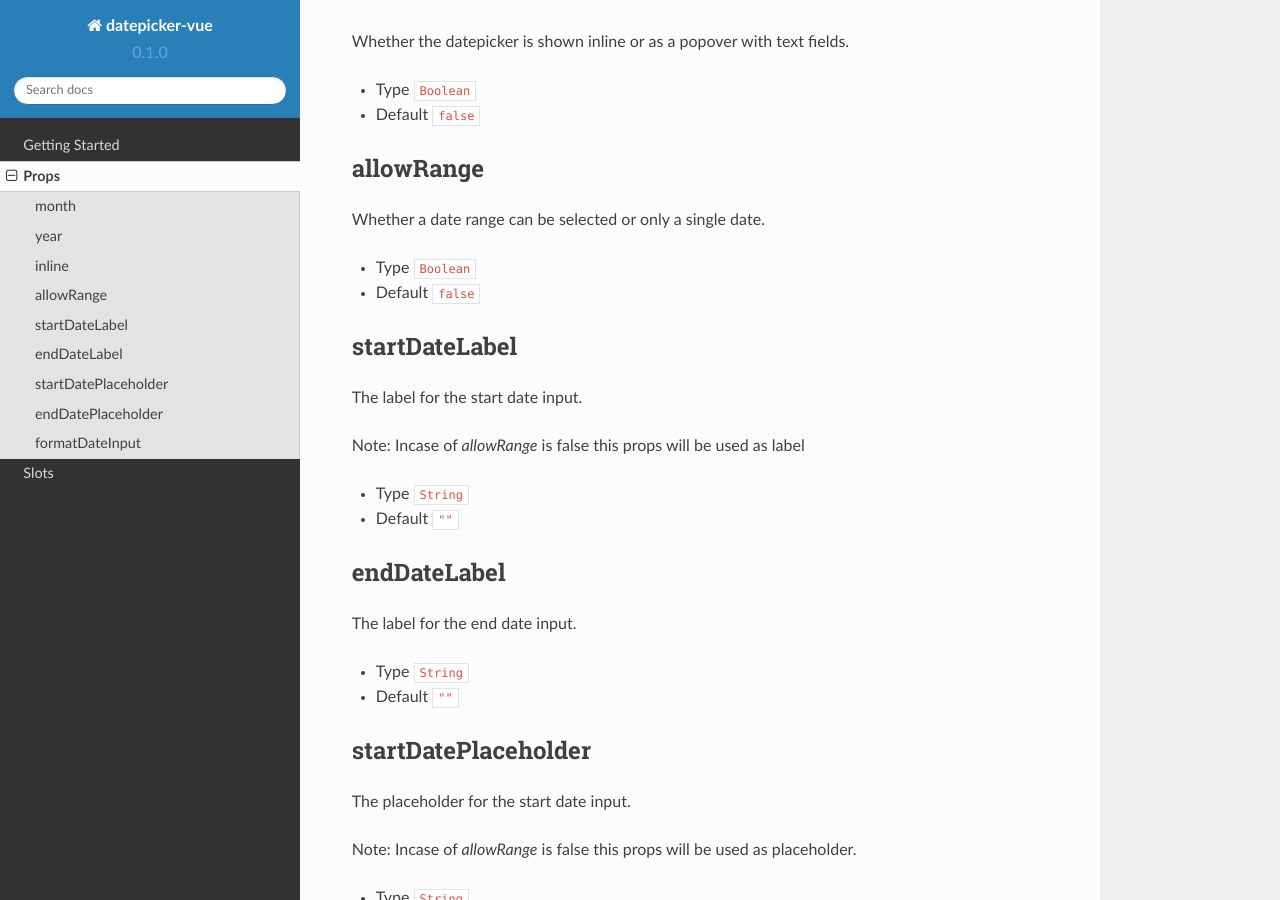
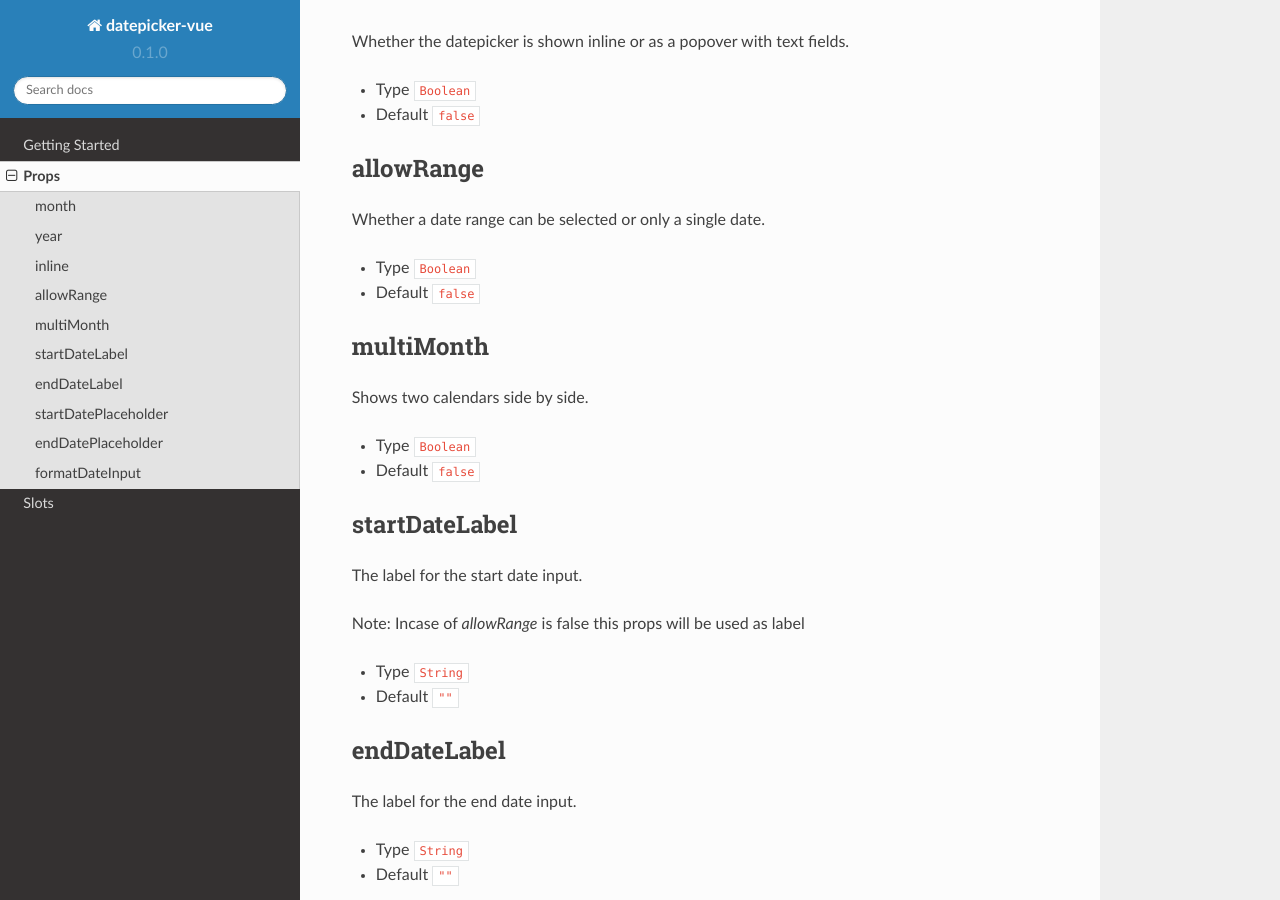
Before and after one commit to rameshjs/datepicker-vue, a Sphinx documentation site: the page built from docs/docs/source/props.rst, in a window 1280 px wide and 900 px high, scrolled down 542 px. Built offline with Sphinx 7.4.7 and the Read the Docs theme 2.0.0, drawn with Linux system fonts in a browser that asks for light colours.

Commit message:
Docs update

```diff
--- a/docs/docs/source/props.rst
+++ b/docs/docs/source/props.rst
@@ -25,6 +25,13 @@ Whether the datepicker is shown inline or as a popover with text fields.
 allowRange
 ------------
 Whether a date range can be selected or only a single date.
+
+* Type ``Boolean``
+* Default ``false``
+
+multiMonth
+------------
+Shows two calendars side by side.
 
 * Type ``Boolean``
 * Default ``false``
```
